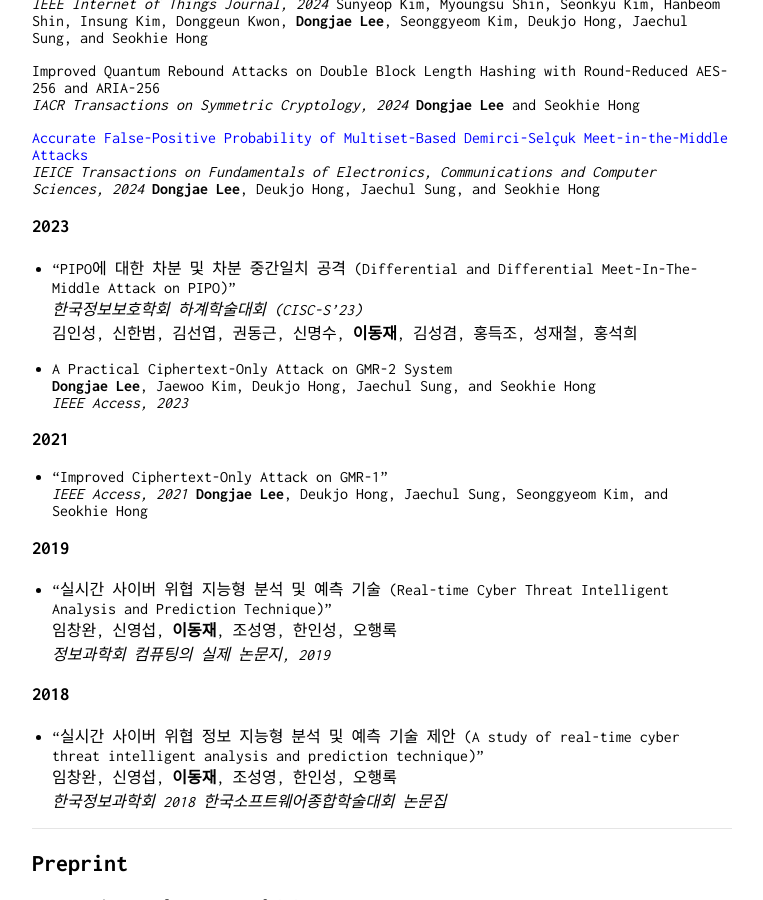
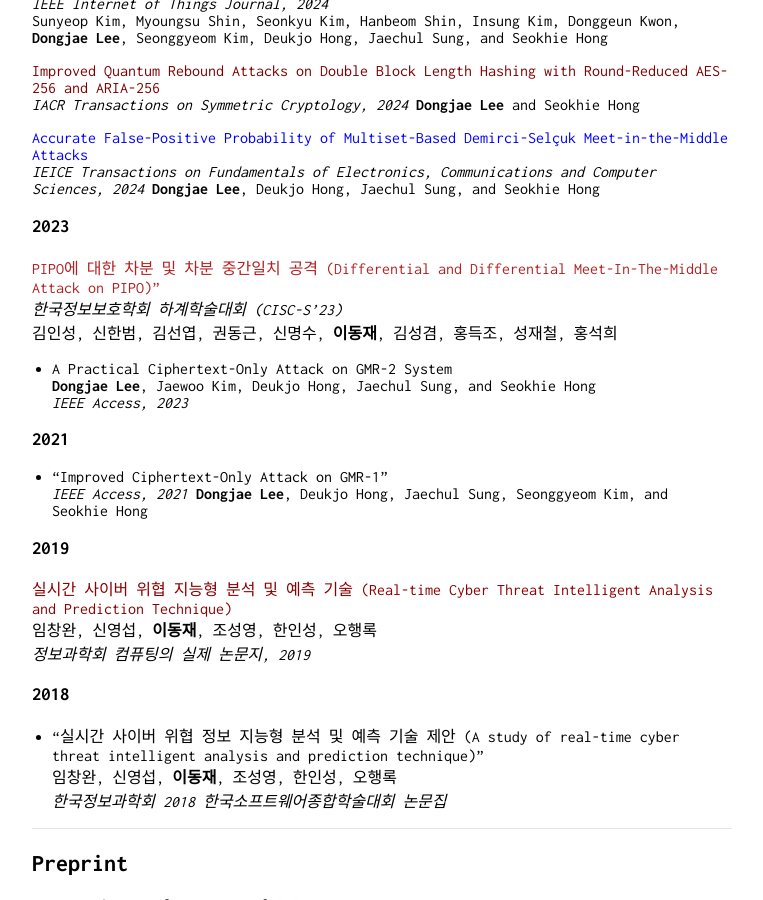
Before and after one commit to DongjaeLee-Dd2dD2/DongjaeLee-Dd2dD2.github.io, a Jekyll site: the page built from index.md, in a window 1280 px wide and 900 px high, scrolled down 858 px. Shown: the whole window, without its empty margins (258-1021 px from the left). Built offline with Jekyll 4.4.1, drawn with Linux system fonts in a browser that asks for light colours; our own code applies the rules of GitHub Pages for plain Markdown files.

Commit message:
Update index.md

```diff
--- a/index.md
+++ b/index.md
@@ -42,7 +42,7 @@ Symmetric Cryptology and Quantum Cryptanalysis
 *IEEE Internet of Things Journal, 2024*
 Sunyeop Kim, Myoungsu Shin, Seonkyu Kim, Hanbeom Shin, Insung Kim, Donggeun Kwon, **Dongjae Lee**, Seonggyeom Kim, Deukjo Hong, Jaechul Sung, and Seokhie Hong
 
-<span style="color:marron"> Improved Quantum Rebound Attacks on Double Block Length Hashing with Round-Reduced AES-256 and ARIA-256 </span> <br>
+<span style="color:maroon"> Improved Quantum Rebound Attacks on Double Block Length Hashing with Round-Reduced AES-256 and ARIA-256 </span> <br>
 *IACR Transactions on Symmetric Cryptology, 2024*
 **Dongjae Lee** and Seokhie Hong
 
@@ -52,7 +52,7 @@ Sunyeop Kim, Myoungsu Shin, Seonkyu Kim, Hanbeom Shin, Insung Kim, Donggeun Kwon
 
 ### 2023
 
-- "PIPO에 대한 차분 및 차분 중간일치 공격 (Differential and Differential Meet-In-The-Middle Attack on PIPO)" \\
+<span style="color:firebrick">PIPO에 대한 차분 및 차분 중간일치 공격 (Differential and Differential Meet-In-The-Middle Attack on PIPO)" </span> <br>
 *한국정보보호학회 하계학술대회 (CISC-S'23)*
 김인성, 신한범, 김선엽, 권동근, 신명수, **이동재**, 김성겸, 홍득조, 성재철, 홍석희
 
@@ -68,7 +68,7 @@ Sunyeop Kim, Myoungsu Shin, Seonkyu Kim, Hanbeom Shin, Insung Kim, Donggeun Kwon
 
 ### 2019
 
-- "실시간 사이버 위협 지능형 분석 및 예측 기술 (Real-time Cyber Threat Intelligent Analysis and Prediction Technique)" \\
+<span style="color:darkred">실시간 사이버 위협 지능형 분석 및 예측 기술 (Real-time Cyber Threat Intelligent Analysis and Prediction Technique)</span> <br>
 임창완, 신영섭, **이동재**, 조성영, 한인성, 오행록
 *정보과학회 컴퓨팅의 실제 논문지, 2019*
 
```
